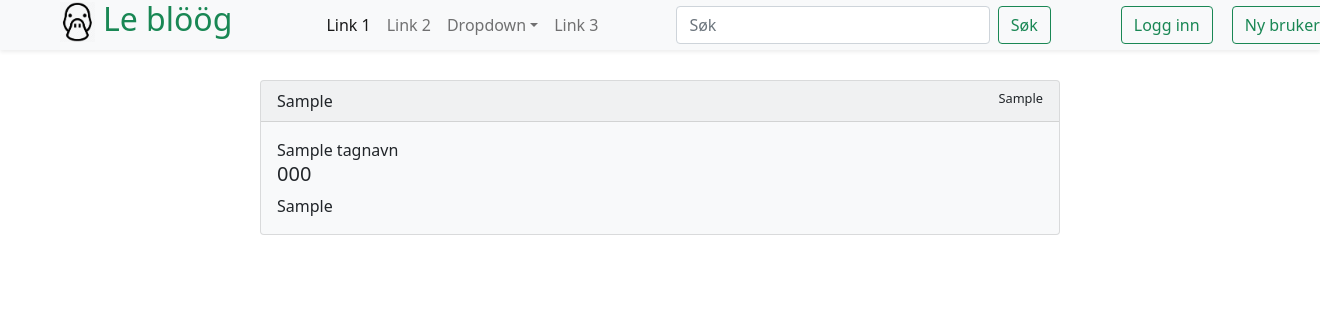
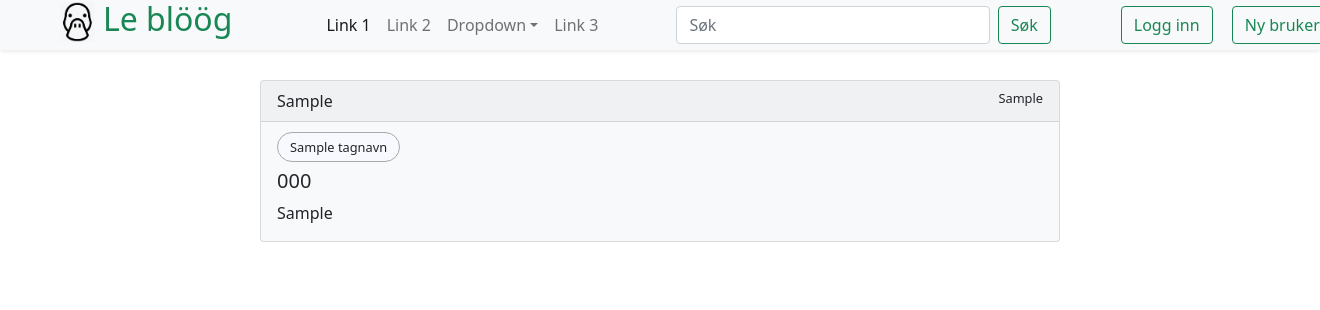
Before and after one commit to carlosreiakvam/blog_uit, a Flask app: template templates/index.html in a window 1320 px wide. Shown: the top 310 px of the page. Run offline with Flask 2, Linux system fonts and the light colour scheme; the template is opened without the code that fills it: most values are stand-ins (such as "Sample title", 1, 10 or a date in 2020).

Commit message:
Oppdatert css

```diff
--- a/static/styles.css
+++ b/static/styles.css
@@ -42,6 +42,23 @@
     margin: auto;
 }
 
+.tagger {
+    padding-bottom: 12px;
+    font-size: 0.8em;
+}
+
+.tag {
+    border-radius: 25px;
+    border: 1px solid darkgray;
+    background: ghostwhite;
+    width: 200px;
+    height: auto;
+    padding-right: 12px;
+    padding-left: 12px;
+    padding-top: 5px;
+    padding-bottom: 5px;
+}
+
 .innleggdato {
     float: right;
     font-size: 0.8em;
```
